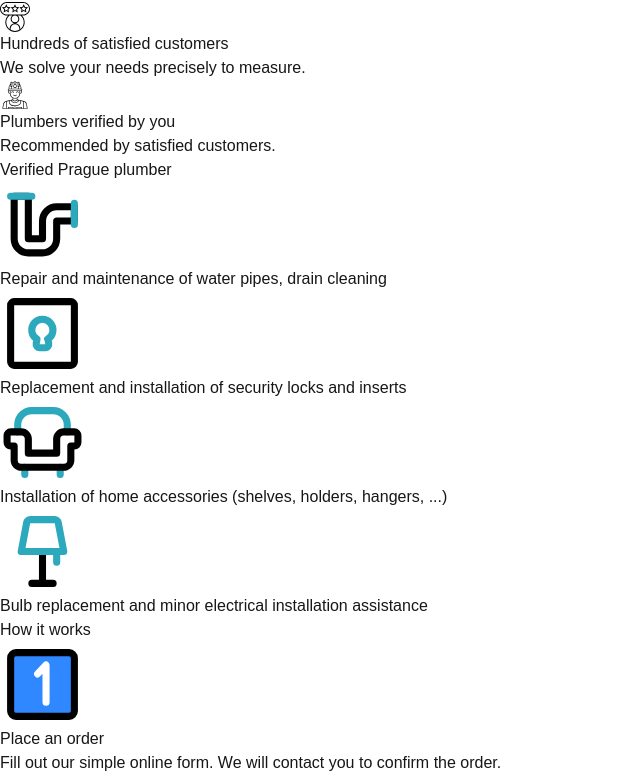
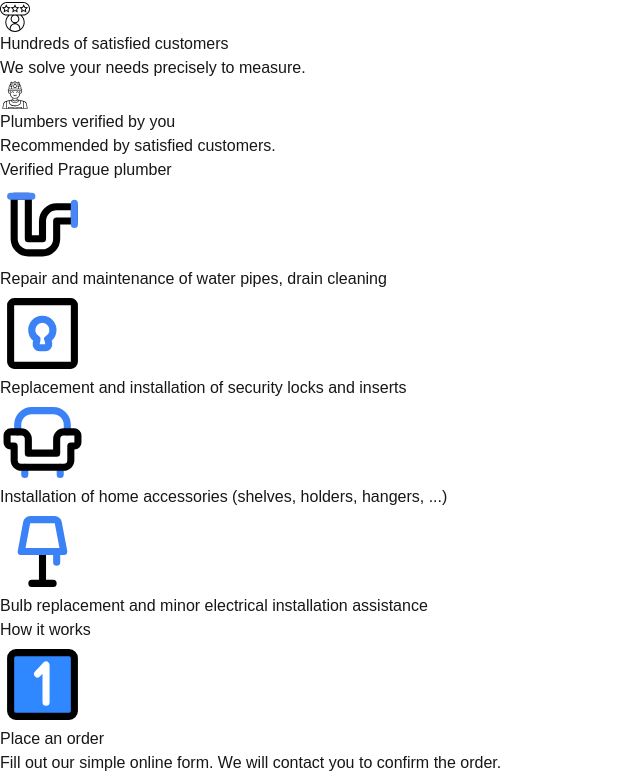
Before and after one commit to HonzaPenicka/plumbering, a Next.js app: page / in a window 1280 px wide. Shown: the part 476-1256 px from the top of the page, without its empty margins (0-640 px from the left). Built offline with nearby package versions, Linux system fonts and the light colour scheme.

Commit message:
change svg color [#3B82F6]

```diff
--- a/public/icon/furniture.tsx
+++ b/public/icon/furniture.tsx
@@ -17,7 +17,7 @@ export const FurnitureIcon: FunctionComponent = () => {
         d="M5,9V7A4,4,0,0,1,9,3h6a4,4,0,0,1,4,4V9"
         style={{
           fill: 'none',
-          stroke: 'rgb(44, 169, 188)',
+          stroke: 'rgb(59, 130, 246)',
           strokeLinecap: 'round',
           strokeLinejoin: 'round',
           strokeWidth: 2,
@@ -29,7 +29,7 @@ export const FurnitureIcon: FunctionComponent = () => {
         d="M17,21V19M7,21V19"
         style={{
           fill: 'none',
-          stroke: 'rgb(44, 169, 188)',
+          stroke: 'rgb(59, 130, 246)',
           strokeLinecap: 'round',
           strokeLinejoin: 'round',
           strokeWidth: 2,
--- a/public/icon/key.tsx
+++ b/public/icon/key.tsx
@@ -17,7 +17,7 @@ export const KeyIcon: FunctionComponent = () => {
         d="M13.52,13.59l.24,1.21a1,1,0,0,1-1,1.2H11.22a1,1,0,0,1-1-1.2l.24-1.21a3,3,0,1,1,3,0Z"
         style={{
           fill: 'none',
-          stroke: 'rgb(44, 169, 188)',
+          stroke: 'rgb(59, 130, 246)',
           strokeLinecap: 'round',
           strokeLinejoin: 'round',
           strokeWidth: 2,
--- a/public/icon/lamp.tsx
+++ b/public/icon/lamp.tsx
@@ -28,7 +28,7 @@ export const LampIcon: FunctionComponent = () => {
         d="M18,12,16.44,3.81a1,1,0,0,0-1-.81H8.54a1,1,0,0,0-1,.81L6,12Zm-2,0v3"
         style={{
           fill: 'none',
-          stroke: 'rgb(44, 169, 188)',
+          stroke: 'rgb(59, 130, 246)',
           strokeLinecap: 'round',
           strokeLinejoin: 'round',
           strokeWidth: 2,
--- a/public/icon/pipe.tsx
+++ b/public/icon/pipe.tsx
@@ -28,7 +28,7 @@ export const PipeIcon: FunctionComponent = () => {
         d="M21,12V6M9,4H3"
         style={{
           fill: 'none',
-          stroke: 'rgb(44, 169, 188)',
+          stroke: 'rgb(73, 134, 247)',
           strokeLinecap: 'round',
           strokeLinejoin: 'round',
           strokeWidth: 2,
--- a/src/components/form.tsx
+++ b/src/components/form.tsx
@@ -100,7 +100,7 @@ export const ContactForm: FunctionComponent<ContactFormProps> = ({
         <textarea
           id="message"
           name="message"
-          className="w-full p-2 min-h-[10rem] md:border-2 md:border-[#D1CFC5] outline-offset-2 outline-blue-500 resize-none"
+          className="w-full p-2 min-h-[10rem] md:border-2 md:border-[#D1CFC5] outline-offset-2 outline-[#3B82F6] resize-none"
           placeholder="Describe your problem/situation in as much detail as possible:"
           required
         />
@@ -115,7 +115,7 @@ export const ContactForm: FunctionComponent<ContactFormProps> = ({
         <button
           type="submit"
           disabled={state.submitting}
-          className="w-full sm:w-auto px-6 py-3 bg-blue-500 text-white font-bold rounded hover:bg-blue-500 transition duration-300"
+          className="w-full sm:w-auto px-6 py-3 bg-[#3B82F6] focus:scale-125 text-white font-bold rounded transition duration-300"
         >
           Send Message
         </button>
--- a/src/pages/index.tsx
+++ b/src/pages/index.tsx
@@ -99,8 +99,8 @@ export default function Home() {
             <div className="flex items-center justify-center py-24">
               <button
                 onClick={scrollToForm}
-                className={`backdrop-blur-sm text-white font-bold text-2xl lg:text-4xl py-4 px-8 lg:py-8 lg:px-32 rounded-xl ring-2 ring-white hover:ring-blue-500 ${
-                  isClicked ? 'ring-blue-500' : ''
+                className={`backdrop-blur-sm text-white font-bold text-2xl lg:text-4xl py-4 px-8 lg:py-8 lg:px-32 rounded-xl ring-2 ring-white hover:ring-[#3B82F6] ${
+                  isClicked ? 'ring-[#3B82F6]' : ''
                 } transition duration-300`}
               >
                 Contact us
```
